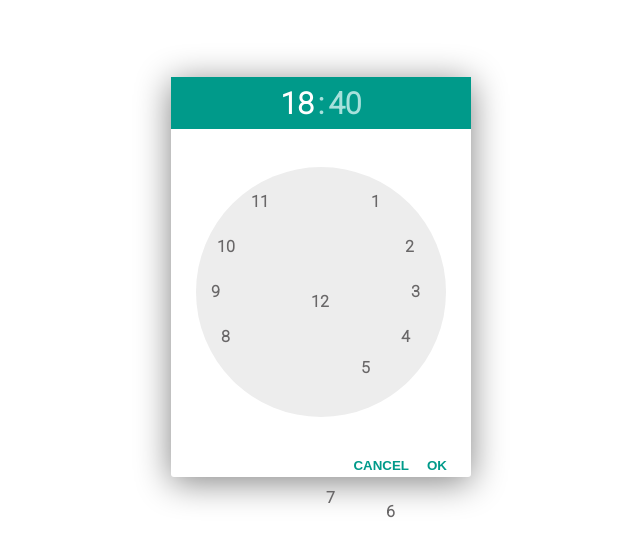
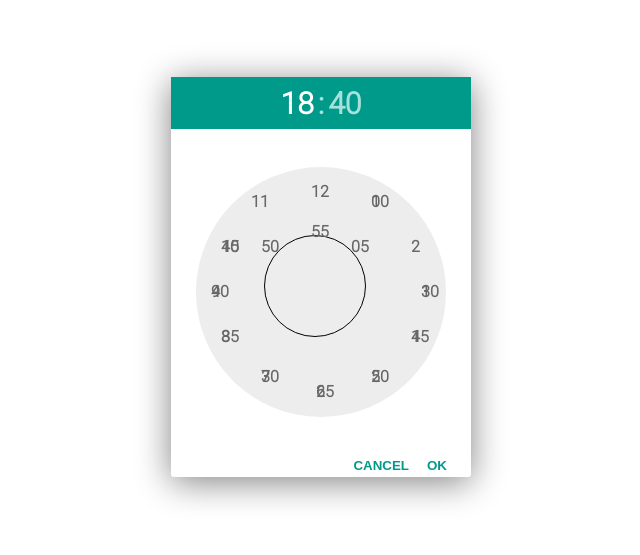
Before and after one commit to juliosampaio/react-time-picker, a React (Create React App) app: page / in a window 1280 px wide. Shown: the part 123-678 px from the top of the page, without its empty margins (319-959 px from the left). Built offline with nearby package versions, Linux system fonts and the light colour scheme.

Commit message:
Add watch digits -WIP

```diff
--- a/src/components/Clock.js
+++ b/src/components/Clock.js
@@ -3,14 +3,18 @@ import styled from 'styled-components';
 
 export default class Clock extends React.Component {
   state = {
-    hours: [1, 2, 3, 4, 5, 6, 7, 8, 9, 10, 11, 12]
+    hours: [1, 2, 3, 4, 5, 6, 7, 8, 9, 10, 11, 12],
+    minutes: ['00', '05', '10', '15', '20', '25', '30', '35', '40', '45', '50', '55']
   }
   render(){
     return (
       <ClockWrapper>
-        <DigitsContainer>
+        <HoursContainer>
           {this.state.hours.map((i) => <Digit key={i}>{i}</Digit>)}
-        </DigitsContainer>
+          <MinutesContainer>
+            {this.state.minutes.map((i) => <Digit key={i}>{i}</Digit>)}
+          </MinutesContainer>
+        </HoursContainer>
       </ClockWrapper>
     )
   }
@@ -26,7 +30,7 @@ const ClockWrapper = styled.div`
   justify-content: center;
   align-items: center;
 `
-const DigitsContainer = styled.ul`
+const HoursContainer = styled.ul`
   padding: 0;
   margin: 0;
   list-style: none;
@@ -34,19 +38,41 @@ const DigitsContainer = styled.ul`
   height: 100%;
   border-radius: 50%;
   position: relative;
-  li:nth-child(1) { transform: translate(60px, -90px) }
-  li:nth-child(2) { transform: translate(94px,-45px); }
-  li:nth-child(3) { transform: translate(100px, 0); }
-  li:nth-child(4) { transform: translate(90px,45px) }
-  li:nth-child(5) { transform: translate(50px,76px) }
-  li:nth-child(6) { transform: translate(75px,220px); }
-  li:nth-child(7) { transform: translate(15px,206px) }
-  li:nth-child(8) { transform: translate(-90px,45px) }
+  li:nth-child(1) { transform: translate(60px, -90px); }
+  li:nth-child(2) { transform: translate(100px,-45px); }
+  li:nth-child(3) { transform: translate(110px, 0); }
+  li:nth-child(4) { transform: translate(100px,45px); }
+  li:nth-child(5) { transform: translate(60px,85px) }
+  li:nth-child(6) { transform: translate(5px,100px); }
+  li:nth-child(7) { transform: translate(-50px,85px); }
+  li:nth-child(8) { transform: translate(-90px,45px); }
   li:nth-child(9) { transform: translate(-100px, 0); }
-  li:nth-child(10) { transform: translate(-94px,-45px); }
+  li:nth-child(10) { transform: translate(-90px,-45px) }
   li:nth-child(11) { transform: translate(-60px,-90px); }
-  li:nth-child(12) { transform: translate(0px, 10px); }
+  li:nth-child(12) { transform: translate(0px, -100px); }
 `
+
+const MinutesContainer = HoursContainer.extend`
+    width: 40%;
+    height: 40%;
+    position: absolute;
+    border: 1px solid;
+    top: 68px;
+    left: 68px;
+    li:nth-child(1) { transform: translate(60px, -90px); }
+    li:nth-child(2) { transform: translate(40px,-45px) }
+    li:nth-child(3) { transform: translate(110px, 0); }
+    li:nth-child(4) { transform: translate(100px,45px); }
+    li:nth-child(5) { transform: translate(60px,85px) }
+    li:nth-child(6) { transform: translate(5px,100px); }
+    li:nth-child(7) { transform: translate(-50px,85px); }
+    li:nth-child(8) { transform: translate(-90px,45px); }
+    li:nth-child(9) { transform: translate(-100px, 0); }
+    li:nth-child(10) { transform: translate(-90px,-45px) }
+    li:nth-child(11) { transform: translate(-50px,-45px) }
+    li:nth-child(12) { transform: translate(0px, -60px); }
+`
+
 const Digit = styled.li`
   color: #696768;
   font-weight: bold;
```
